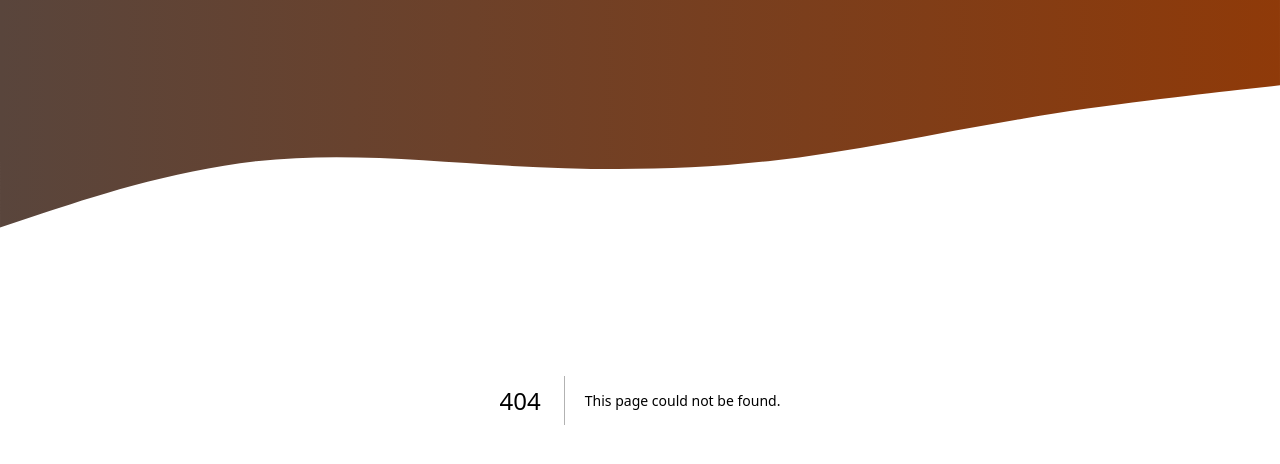
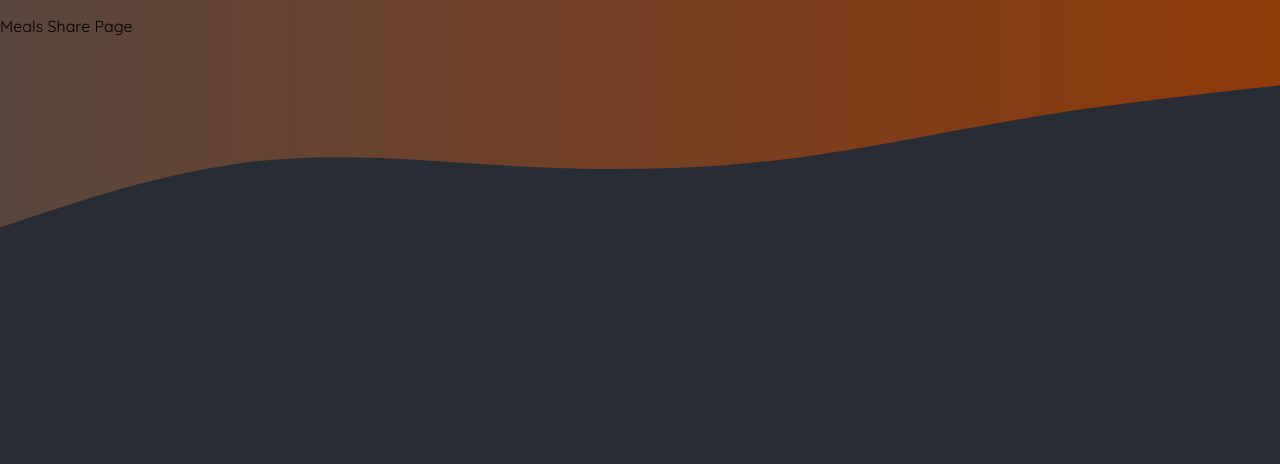
Before and after one commit to Sherry90/2024-next.js14-app-router-2-Foodies, a Next.js app: page /meals/share in a window 1280 px wide. Before the commit this address had no page. Shown: the top 464 px of the page. Built offline with nearby package versions, Linux system fonts and the light colour scheme.

Commit message:
add: meals/share/page

```diff
--- /dev/null
+++ b/app/meals/share/page.js
@@ -0,0 +1,5 @@
+const MealsSharePage = () => {
+  return <p>Meals Share Page</p>
+}
+
+export default MealsSharePage;
```
